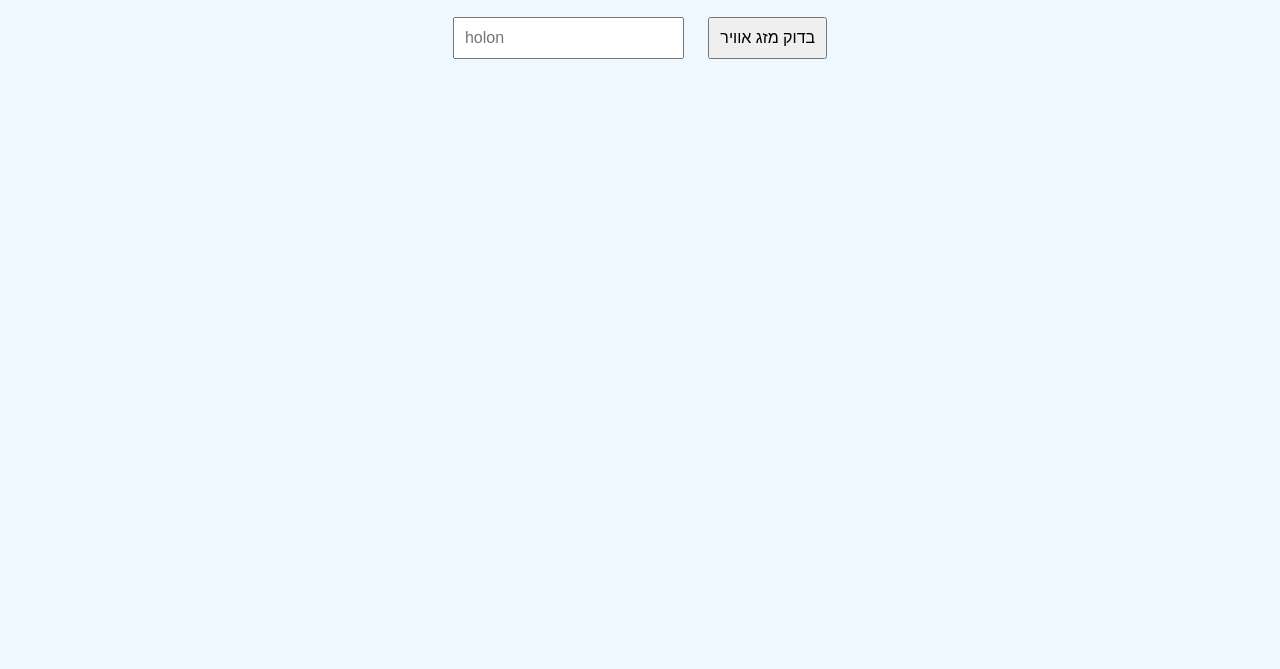
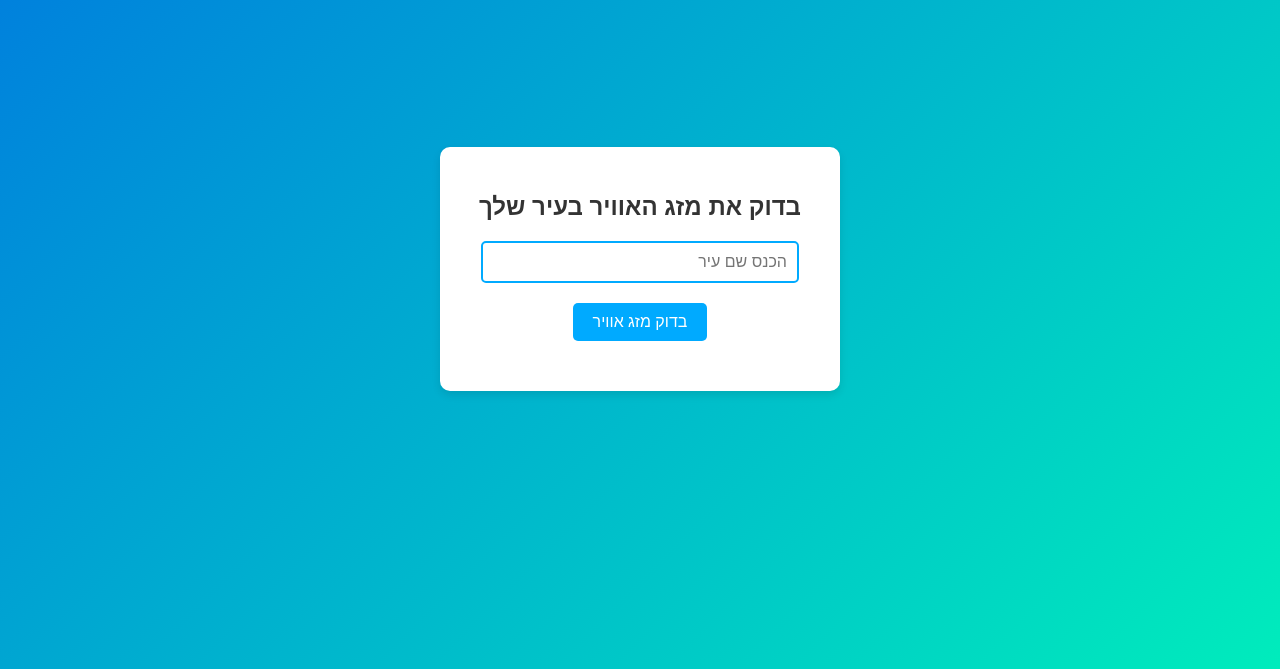
Before and after one commit to tomernegad/weather-website, a plain HTML site: page index.html in a window 1280 px wide. Shown: the part 131-800 px from the top of the page. Drawn offline with Linux system fonts and the light colour scheme.

Commit message:
design
add some design

```diff
--- a/index.html
+++ b/index.html
@@ -5,28 +5,79 @@
     <meta name="viewport" content="width=device-width, initial-scale=1.0">
     <title>אתר מזג אוויר</title>
     <style>
+        * {
+            box-sizing: border-box;
+        }
+
         body {
             font-family: Arial, sans-serif;
-            background-color: #f0f8ff;
+            background: linear-gradient(135deg, #007adf, #00ecbc);
+            height: 100vh;
+            display: flex;
+            justify-content: center;
+            align-items: center;
+            color: #333;
+            direction: rtl; /* לכיוון ימין עבור עברית */
+            margin: 0;
+        }
+
+        .container {
+            background-color: white;
+            padding: 30px;
+            border-radius: 10px;
+            box-shadow: 0 4px 8px rgba(0, 0, 0, 0.1);
             text-align: center;
-            padding: 50px;
+            max-width: 400px;
+            width: 100%;
         }
-        input, button {
+
+        h1 {
+            font-size: 24px;
+            margin-bottom: 20px;
+        }
+
+        input[type="text"] {
             padding: 10px;
-            margin: 10px;
+            width: calc(100% - 22px);
+            margin-bottom: 20px;
+            border: 2px solid #00aaff;
+            border-radius: 5px;
             font-size: 16px;
         }
+
+        button {
+            background-color: #00aaff;
+            color: white;
+            padding: 10px 20px;
+            border: none;
+            border-radius: 5px;
+            font-size: 16px;
+            cursor: pointer;
+            transition: background-color 0.3s ease;
+        }
+
+        button:hover {
+            background-color: #007acc;
+        }
+
         #weather-info {
             margin-top: 20px;
             font-size: 20px;
         }
+
+        p {
+            margin-bottom: 10px;
+            font-size: 16px;
+        }
     </style>
 </head>
 <body>
-    <h1>בדוק את מזג האוויר בעיר שלך</h1>
-    <input type="text" id="city-name" placeholder="holon">
-    <button onclick="getWeather()">בדוק מזג אוויר</button>
-    <div id="weather-info"></div>
+    <div class="container">
+        <h1>בדוק את מזג האוויר בעיר שלך</h1>
+        <input type="text" id="city-name" placeholder="הכנס שם עיר">
+        <button onclick="getWeather()">בדוק מזג אוויר</button>
+        <div id="weather-info"></div>
+    </div>
 
     <script src="app.js"></script>
 </body>
```
Also changed, not shown: indexTwo.html (deleted, +0 -10 lines).
